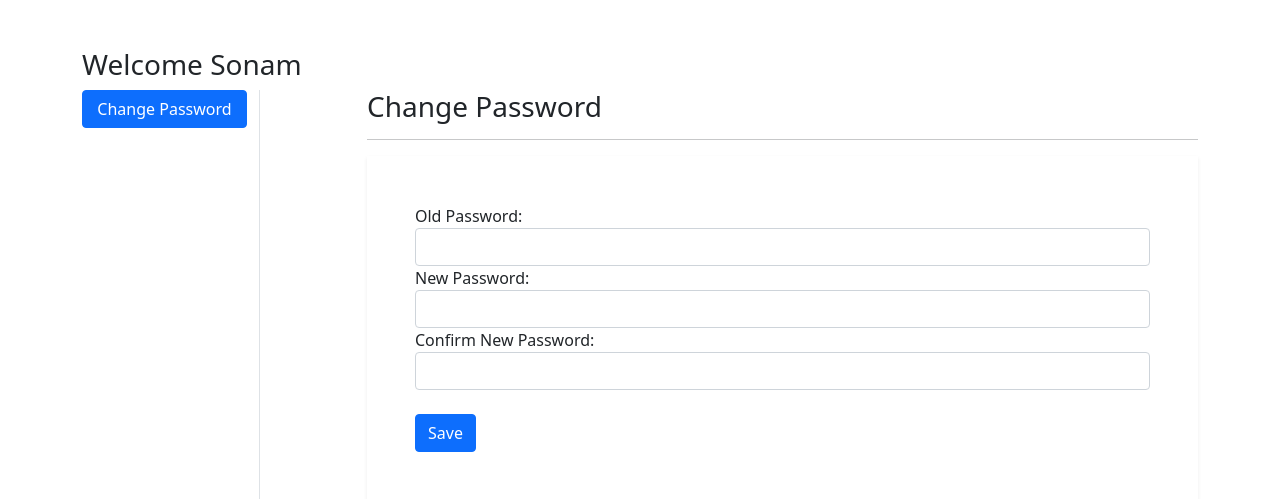
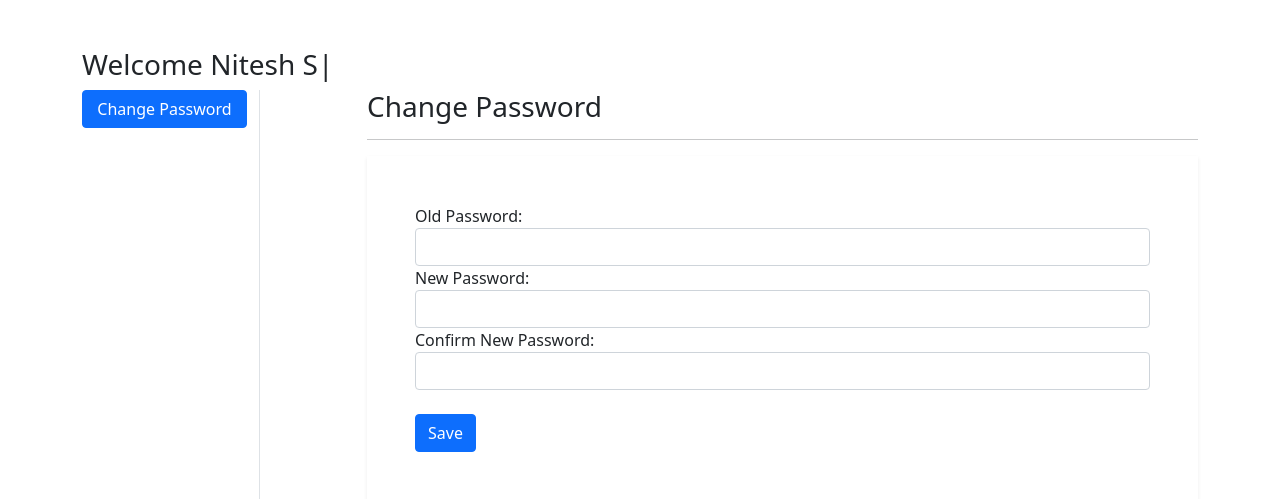
Before and after one commit to Nitesh-Singh-5/sureShop, a Django app: page /passwordchange/ in a window 1280 px wide. Shown: the part 56-555 px from the top of the page. Run offline with Django 3.2, Linux system fonts and the light colour scheme; a user stored in the database is signed in; some libraries are stand-ins or nearby versions.

Commit message:
bug fixes

```diff
--- a/app/templates/app/passwordchange.html
+++ b/app/templates/app/passwordchange.html
@@ -4,7 +4,7 @@
 {% block main-content %}
 <div class="container my-5">
  <div class="row">
- <h3>Welcome Sonam</h3>
+ <h3>Welcome <span class="text-capitalize" id="typed" ></span></h3>
   <div class="col-sm-2 border-end">
    <ul class="list-unstyled">
     <li class="d-grid"><a href="{% url 'profile' %}" class="btn btn-primary">Change Password</a></li>
```
Also changed, not shown: db.sqlite3.
